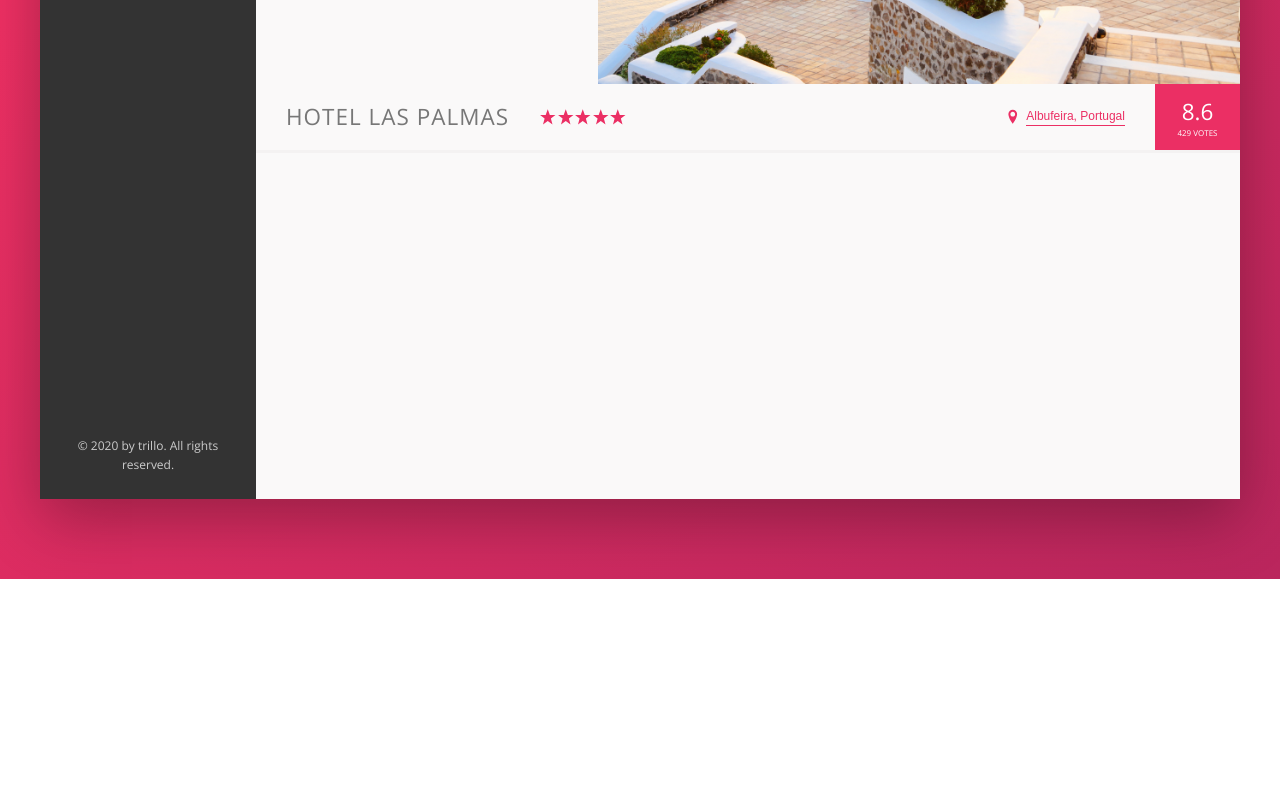
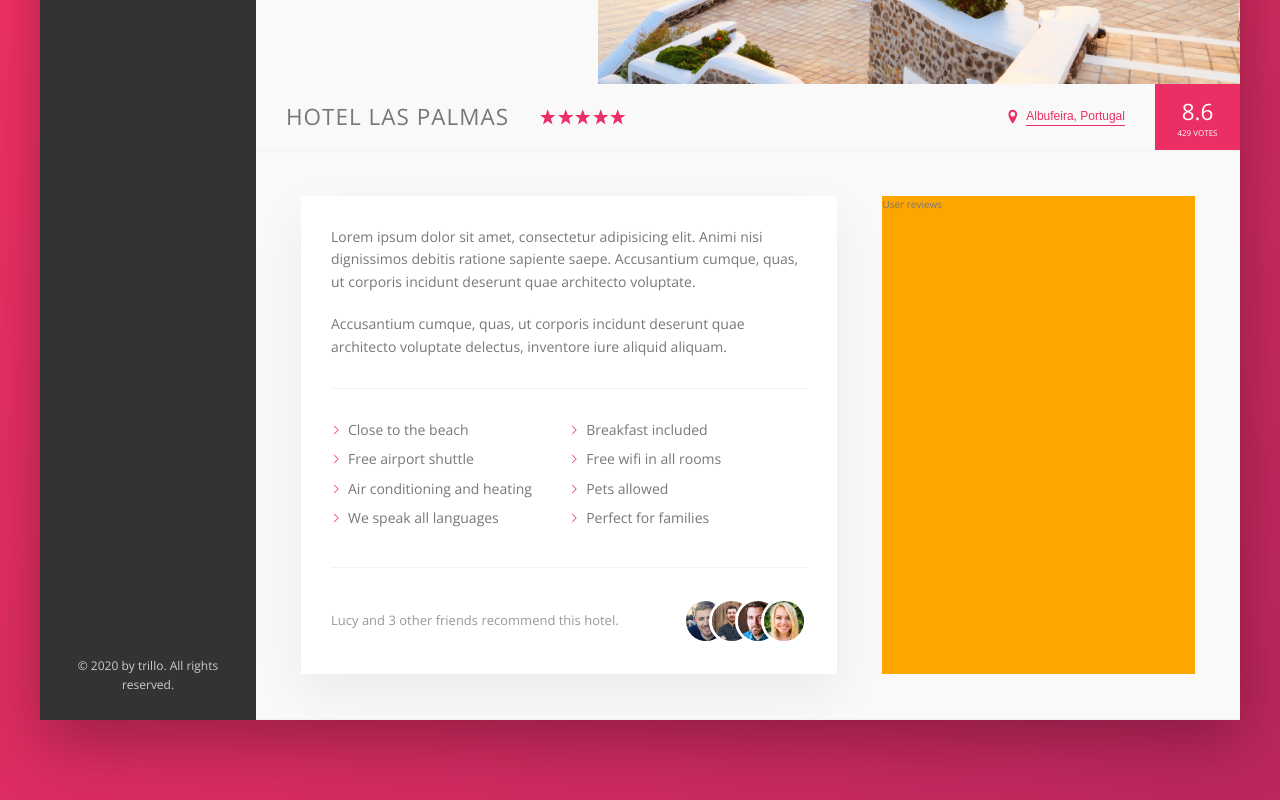
Before and after one commit to husseiny-m/trillo-app, a website: page index.html in a window 1280 px wide. Shown: the part 451-1251 px from the top of the page. Before the commit the page ends 1030 px from the top, so only its background shows below. Drawn offline with nearby package versions, Linux system fonts and the light colour scheme.

Commit message:
added description section

```diff
--- a/index.html
+++ b/index.html
@@ -92,13 +92,13 @@
         <main class="hotel-view">
           <div class="gallery">
             <figure class="gallery__item">
-                <img src="img/hotel-1.jpg" alt="Photo of hotel 1" class="gallery__photo">
+              <img src="img/hotel-1.jpg" alt="Photo of hotel 1" class="gallery__photo" />
             </figure>
             <figure class="gallery__item">
-                <img src="img/hotel-2.jpg" alt="Photo of hotel 2" class="gallery__photo">
+              <img src="img/hotel-2.jpg" alt="Photo of hotel 2" class="gallery__photo" />
             </figure>
             <figure class="gallery__item">
-                <img src="img/hotel-3.jpg" alt="Photo of hotel 3" class="gallery__photo">
+              <img src="img/hotel-3.jpg" alt="Photo of hotel 3" class="gallery__photo" />
             </figure>
           </div>
 
@@ -137,6 +137,44 @@
               <div class="overview__rating-count">429 votes</div>
             </div>
           </div>
+
+          <div class="detail">
+            <div class="description">
+              <p class="paragraph">
+                Lorem ipsum dolor sit amet, consectetur adipisicing elit. Animi nisi dignissimos
+                debitis ratione sapiente saepe. Accusantium cumque, quas, ut corporis incidunt
+                deserunt quae architecto voluptate.
+              </p>
+              <p class="paragraph">
+                Accusantium cumque, quas, ut corporis incidunt deserunt quae architecto voluptate
+                delectus, inventore iure aliquid aliquam.
+              </p>
+              <ul class="list">
+                <li class="list__item">Close to the beach</li>
+                <li class="list__item">Breakfast included</li>
+                <li class="list__item">Free airport shuttle</li>
+                <li class="list__item">Free wifi in all rooms</li>
+                <li class="list__item">Air conditioning and heating</li>
+                <li class="list__item">Pets allowed</li>
+                <li class="list__item">We speak all languages</li>
+                <li class="list__item">Perfect for families</li>
+              </ul>
+              <div class="recommend">
+                <p class="recommend__count">
+                  Lucy and 3 other friends recommend this hotel.
+                </p>
+                <div class="recommend__friends">
+                  <img src="img/user-3.jpg" alt="Friend 1" class="recommend__photo" />
+                  <img src="img/user-4.jpg" alt="Friend 2" class="recommend__photo" />
+                  <img src="img/user-5.jpg" alt="Friend 3" class="recommend__photo" />
+                  <img src="img/user-6.jpg" alt="Friend 4" class="recommend__photo" />
+                </div>
+              </div>
+            </div>
+            <div class="user-reviews">
+              User reviews
+            </div>
+          </div>
         </main>
       </div>
     </div>
--- a/sass/_base.scss
+++ b/sass/_base.scss
@@ -27,6 +27,9 @@ Grey dark 3: #999
   --color-grey-dark-3: #999;
 
   --shadow-dark: 0 2rem 6rem rgba(0, 0, 0, .3);
+  --shadow-light: 0 2rem 5rem rgba(0,0,0,.06);
+
+  --line: 1px solid var(--color-grey-light-2);
 }
 
 
--- a/sass/_components.scss
+++ b/sass/_components.scss
@@ -202,7 +202,7 @@
 .overview {
   display: flex;
   align-items: center;
-  border-bottom: solid var(--color-grey-light-2);
+  border-bottom: var(--line);
 
 
   &__heading {
@@ -298,3 +298,81 @@
     box-shadow: none;
   }
 }
+
+
+// PARAGRAPH
+.paragraph:not(:last-of-type) {
+  margin-bottom: 2rem;
+}
+
+
+
+
+// LIST
+.list {
+  list-style: none;
+  margin: 3rem 0;
+  padding: 3rem 0;
+  border-top: var(--line);
+  border-bottom: var(--line);
+
+  display: flex;
+  flex-wrap: wrap;
+
+  &__item {
+      flex: 0 0 50%;
+      margin-bottom: .7rem;
+  }
+
+  &__item::before {
+      content: "";
+      display: inline-block;
+      height: 1rem;
+      width: 1rem;
+      margin-right: .7rem;
+
+      // Older browsers
+      background-image: url(../img/chevron-thin-right.svg);
+      background-size: cover;
+
+      //Newer browsers - masks
+      @supports (-webkit-mask-image: url()) or (mask-image: url()) {
+          background-color: var(--color-primary);
+          -webkit-mask-image: url(../img/chevron-thin-right.svg);
+          -webkit-mask-size: cover;
+          mask-image: url(../img/chevron-thin-right.svg);
+          mask-size: cover;
+          background-image: none;
+      }
+
+  }
+}
+
+// RECOMMEND
+.recommend {
+  font-size: 1.3rem;
+  color: var(--color-grey-dark-3);
+
+  display: flex;
+  align-items: center;
+
+  &__count {
+      margin-right: auto;
+  }
+
+  &__friends {
+      display: flex;
+  }
+
+  &__photo {
+      box-sizing: content-box;
+      height: 4rem;
+      width: 4rem;
+      border-radius: 50%;
+      border: 3px solid #fff;
+
+      &:not(:last-child) {
+          margin-right: -2rem;
+      }
+  }
+}
--- a/sass/_layout.scss
+++ b/sass/_layout.scss
@@ -10,7 +10,7 @@
   font-size: 1.4rem;
   height: 7rem;
   background-color: #fff;
-  border-bottom: 1px solid var(--color-grey-light-2);
+  border-bottom: var(--line);
 
   display: flex;
   justify-content: space-between;
@@ -33,8 +33,25 @@
 
 .hotel-view {
   flex: 1;
+}
 
-  //test
+.detail {
+  display: flex;
+  padding: 4.5rem;
+  background-color: var(--color-grey-light-1);
+  border-bottom: var(--line);
+}
 
-  height: 80rem;
+.description {
+  font-size: 1.4rem;
+  background-color: #fff;
+  box-shadow: var(--shadow-light);
+  padding: 3rem;
+  flex: 0 0 60%;
+  margin-right: 4.5rem;
 }
+
+.user-reviews {
+  flex: 1;
+  background-color: orange;
+}
```
Also changed, not shown: css/style.css. Lines whose indentation alone changed are shown as unchanged.
